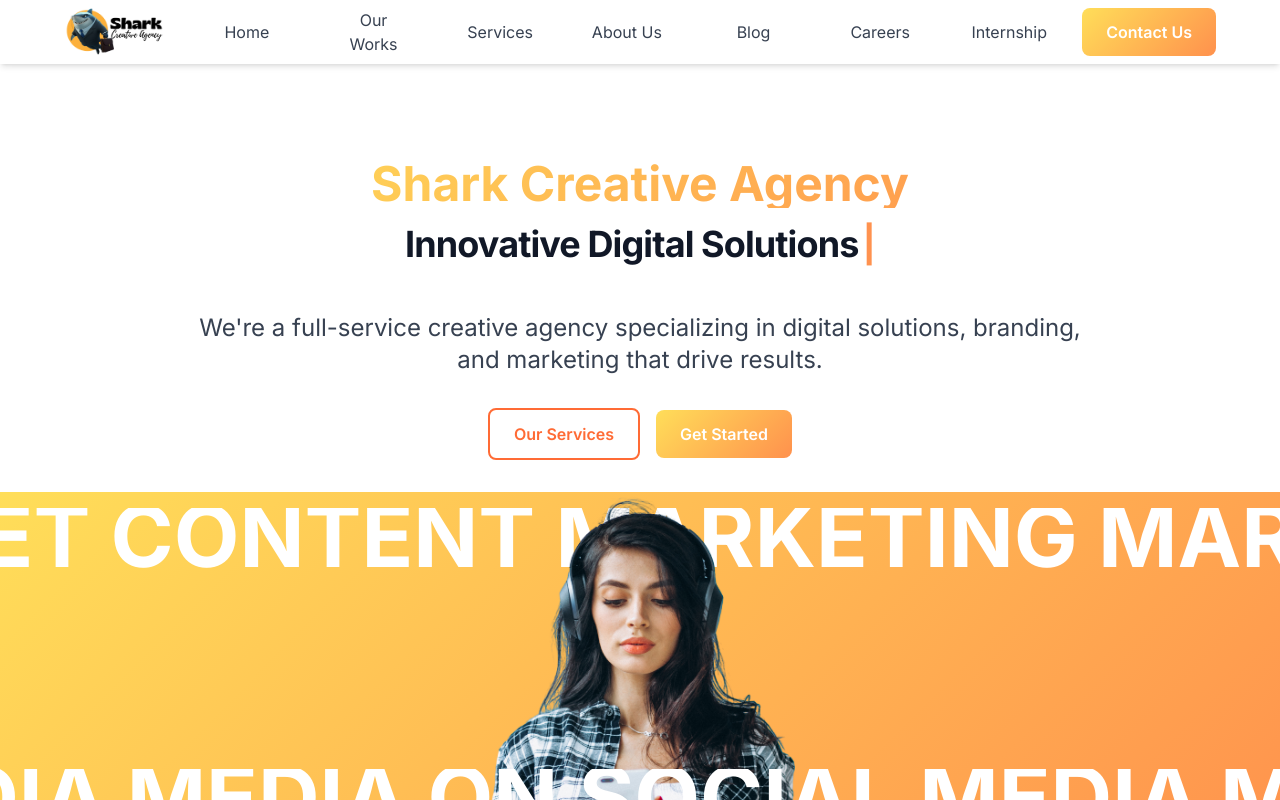
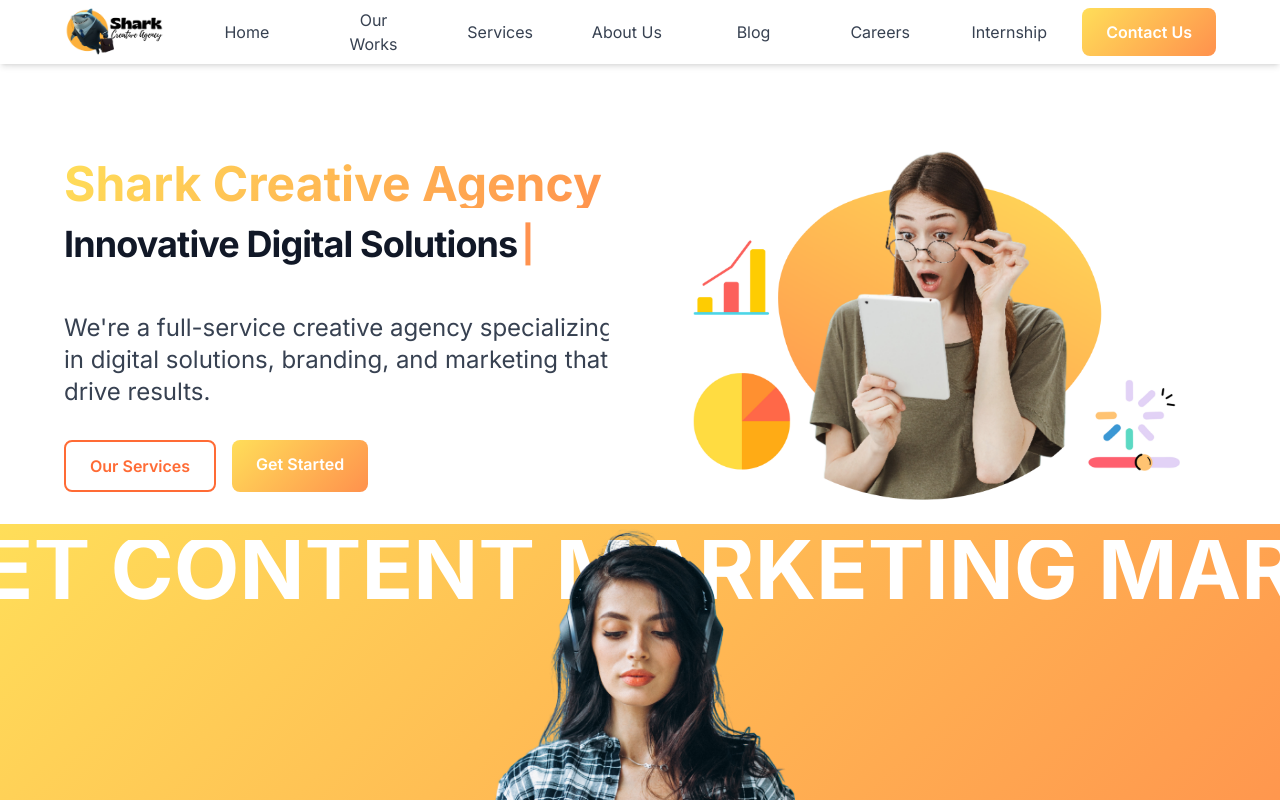
Before and after one commit to bala290498/shark-creative-agency, a Next.js app: page / in a window 1280 px wide. Shown: the top 800 px of the page. Built offline with nearby package versions, Linux system fonts and the light colour scheme.

Commit message:
Add hero image to right side and expand by 20%

```diff
--- a/app/page.tsx
+++ b/app/page.tsx
@@ -44,7 +44,9 @@
       {/* Hero Section */}
       <section className="bg-white text-gray-900 section-padding pb-4 md:pb-8">
         <div className="container-custom">
-          <div className="max-w-4xl mx-auto text-center">
+          <div className="grid md:grid-cols-2 gap-8 lg:gap-12 items-center">
+            {/* Left Side - Text Content */}
+            <div>
               <div className="mb-4">
                 <h1 className="text-4xl md:text-5xl font-bold text-gradient-secondary mb-2">
                   Shark Creative Agency
@@ -55,7 +57,7 @@
                   text={[
                     "Transform Your Brand",
                     "Innovative Digital Solutions",
-                  "Elevate Your Brand with Expert Design"
+                    "Elevate Your Brand"
                   ]}
                   typingSpeed={75}
                   pauseDuration={1500}
@@ -68,13 +70,44 @@
               <p className="text-base sm:text-lg md:text-xl lg:text-2xl mb-6 md:mb-8 text-gray-700">
                 We're a full-service creative agency specializing in digital solutions, branding, and marketing that drive results.
               </p>
-            <div className="flex flex-col sm:flex-row gap-4 justify-center items-center">
+              <div className="flex flex-col sm:flex-row gap-4 max-w-md">
                 <Link href="/services" className="btn-primary text-center w-full sm:w-auto">
                   Our Services
                 </Link>
                 <Link href="/contact" className="btn-secondary-gradient text-center w-full sm:w-auto">
                   Get Started
                 </Link>
+              </div>
+            </div>
+
+            {/* Right Side - Hero Image */}
+            <div className="hidden md:block">
+              <div className="scale-[1.2] origin-center">
+                <Image
+                  src="/hero.png"
+                  alt="Hero"
+                  width={800}
+                  height={800}
+                  className="w-full h-auto"
+                  priority
+                  sizes="(max-width: 768px) 100vw, 50vw"
+                />
+              </div>
+            </div>
+
+            {/* Mobile: Show hero image */}
+            <div className="md:hidden">
+              <div className="scale-[1.2] origin-center">
+                <Image
+                  src="/hero.png"
+                  alt="Hero"
+                  width={800}
+                  height={800}
+                  className="w-full h-auto"
+                  priority
+                  sizes="100vw"
+                />
+              </div>
             </div>
           </div>
         </div>
```
Also changed, not shown: public/hero.png. Lines whose indentation alone changed are shown as unchanged.
